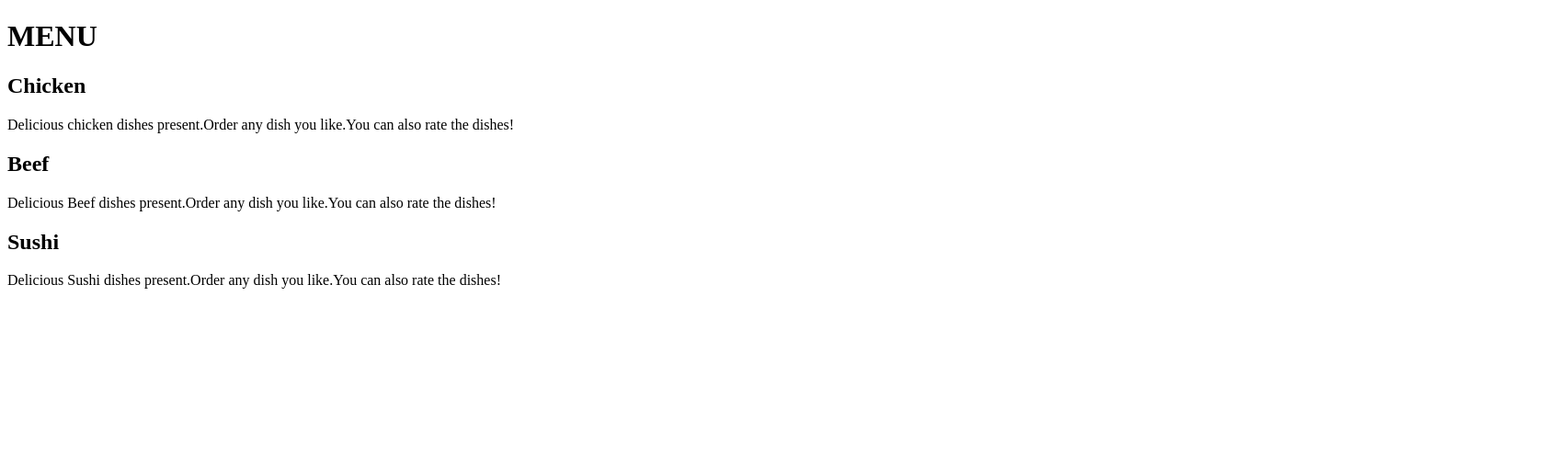
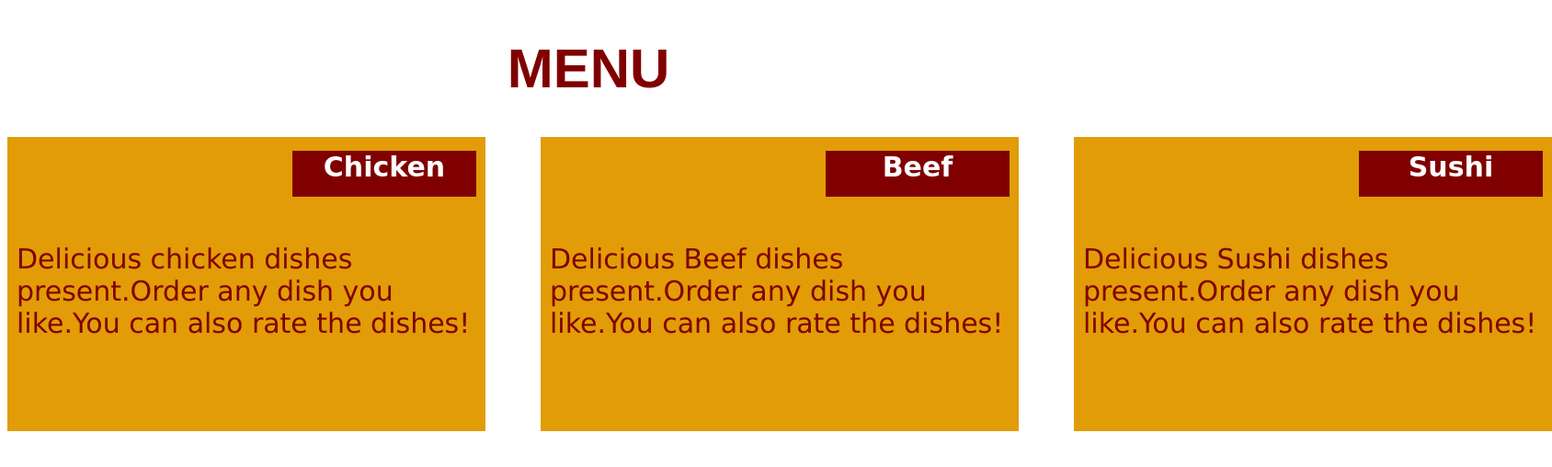
Before and after one commit to Soweda/assignment1, a plain HTML site: page index.html in a window 1280 px wide. Shown: the whole page at 92% size, 1688 px wide, since content can reach past the window. Drawn offline with Linux system fonts and the light colour scheme.

Commit message:
Update index.html

```diff
--- a/index.html
+++ b/index.html
@@ -4,6 +4,7 @@
     <meta charset="UTF-8">
     <meta http-equiv="X-UA-Compatible" content="IE=edge">
     <meta name="viewport" content="width=>, initial-scale=1.0">
+    <link rel='stylesheet' href="style.css">
     <title>Document</title>
 </head>
 <body>
```
